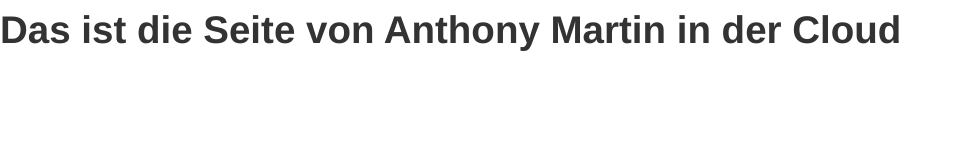
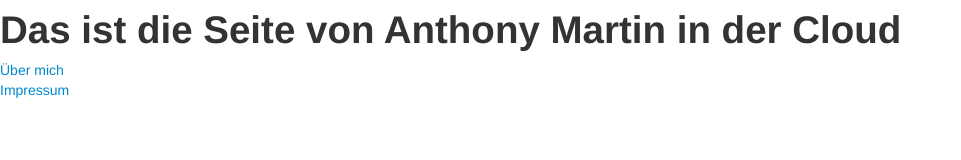
Before and after one commit to anthonymartin05/swt, a plain HTML site: page index.html in a window 1280 px wide. Shown: the whole page, without its empty margins (0-961 px from the left). Drawn offline with nearby package versions, Linux system fonts and the light colour scheme; files that its build step writes are made by us from their sources; files whose address does not match are found by name.

Commit message:
index.html changed

```diff
--- a/index.html
+++ b/index.html
@@ -8,6 +8,8 @@
     </head>
     <body>
     <h1>Das ist die Seite von Anthony Martin in der Cloud</h1>
+    <a href="me.html">&Uumlber mich</a><br>
+    <a href="impressum.html">Impressum</a>
     <script src="http://code.jquery.com/jquery.js"></script>
     <script src="js/bootstrap.min.js"></script>
     </body>
```
